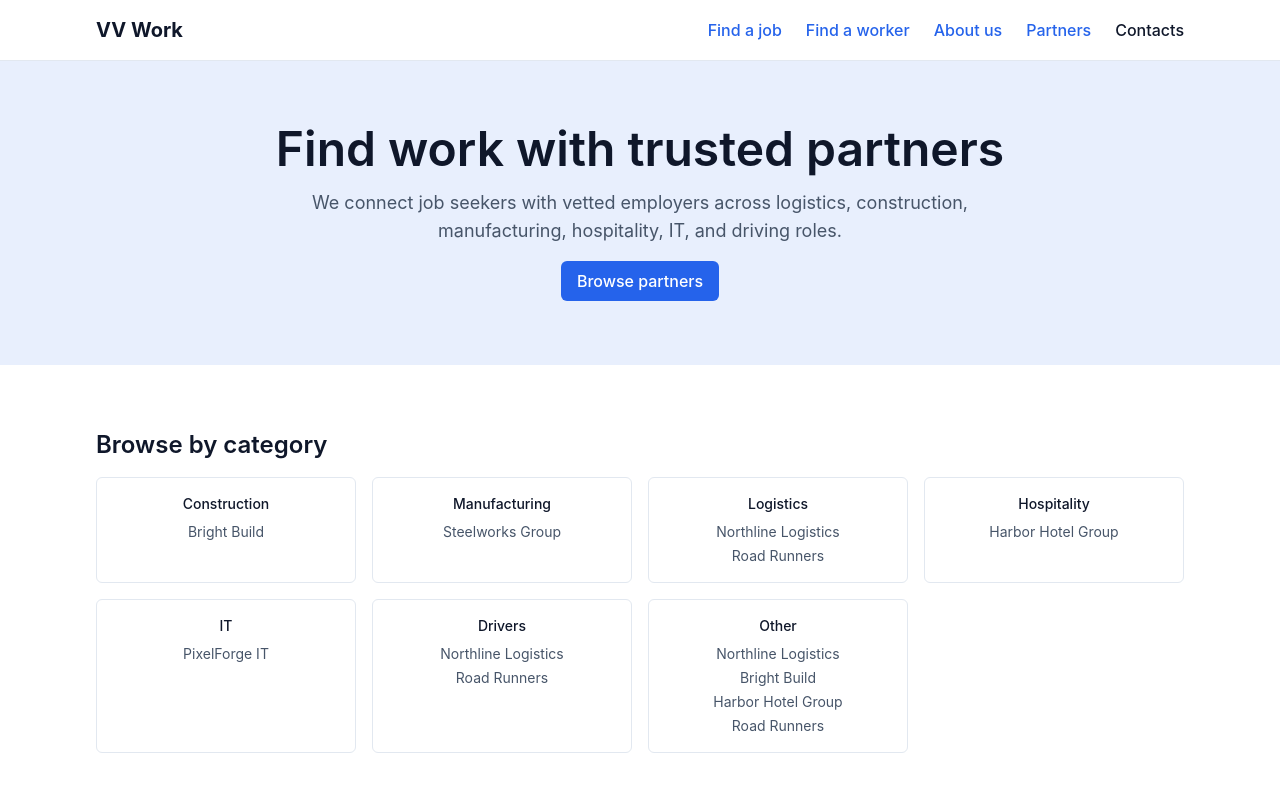
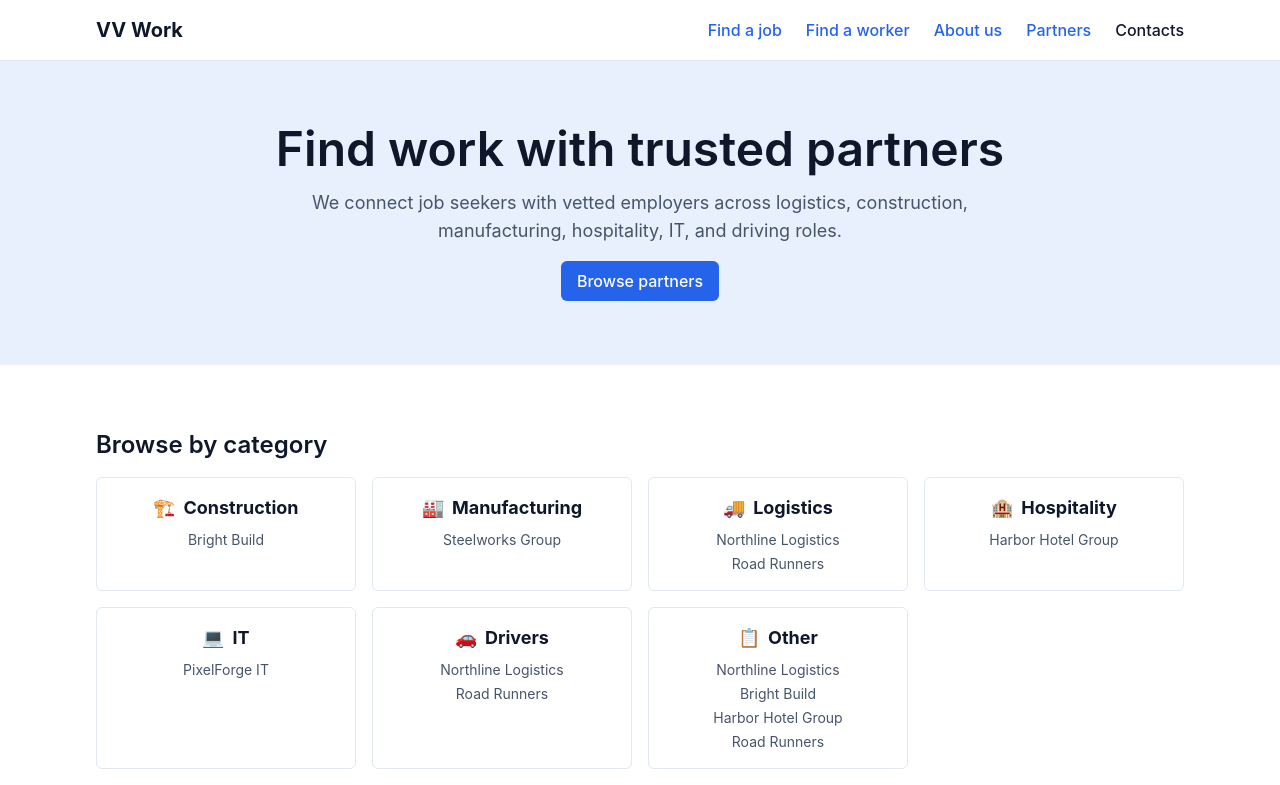
Before and after one commit to mpodaniev/vv-work, a React (Vite) app: page / in a window 1280 px wide. Shown: the top 785 px of the page. Built offline with nearby package versions, Linux system fonts and the light colour scheme.

Commit message:
highlight category names with icons on the homepage grid

```diff
--- a/src/components/home/CategoryGrid.tsx
+++ b/src/components/home/CategoryGrid.tsx
@@ -4,6 +4,16 @@ import categoriesJson from '../../data/categories.json'
 import Skeleton from '../ui/Skeleton'
 
 const categories = categoriesJson as Category[]
+
+const CATEGORY_ICONS: Record<string, string> = {
+  construction: '🏗️',
+  manufacturing: '🏭',
+  logistics: '🚚',
+  hospitality: '🏨',
+  it: '💻',
+  drivers: '🚗',
+  other: '📋',
+}
 
 interface CategoryGridProps {
   partnersByCategory: Map<string, Partner[]>
@@ -41,7 +51,10 @@ export default function CategoryGrid({ partnersByCategory }: CategoryGridProps)
 
         return (
           <div key={category.slug} className="flex flex-col gap-2 rounded-md border border-border p-4">
-            <span className="text-center text-sm font-medium text-fg">{category.label}</span>
+            <span className="flex items-center justify-center gap-2 text-center text-lg font-bold text-fg">
+              <span aria-hidden="true">{CATEGORY_ICONS[category.slug]}</span>
+              {category.label}
+            </span>
             <ul className="flex flex-col gap-1">
               {categoryPartners.map((partner) => (
                 <li key={partner.slug}>
```
